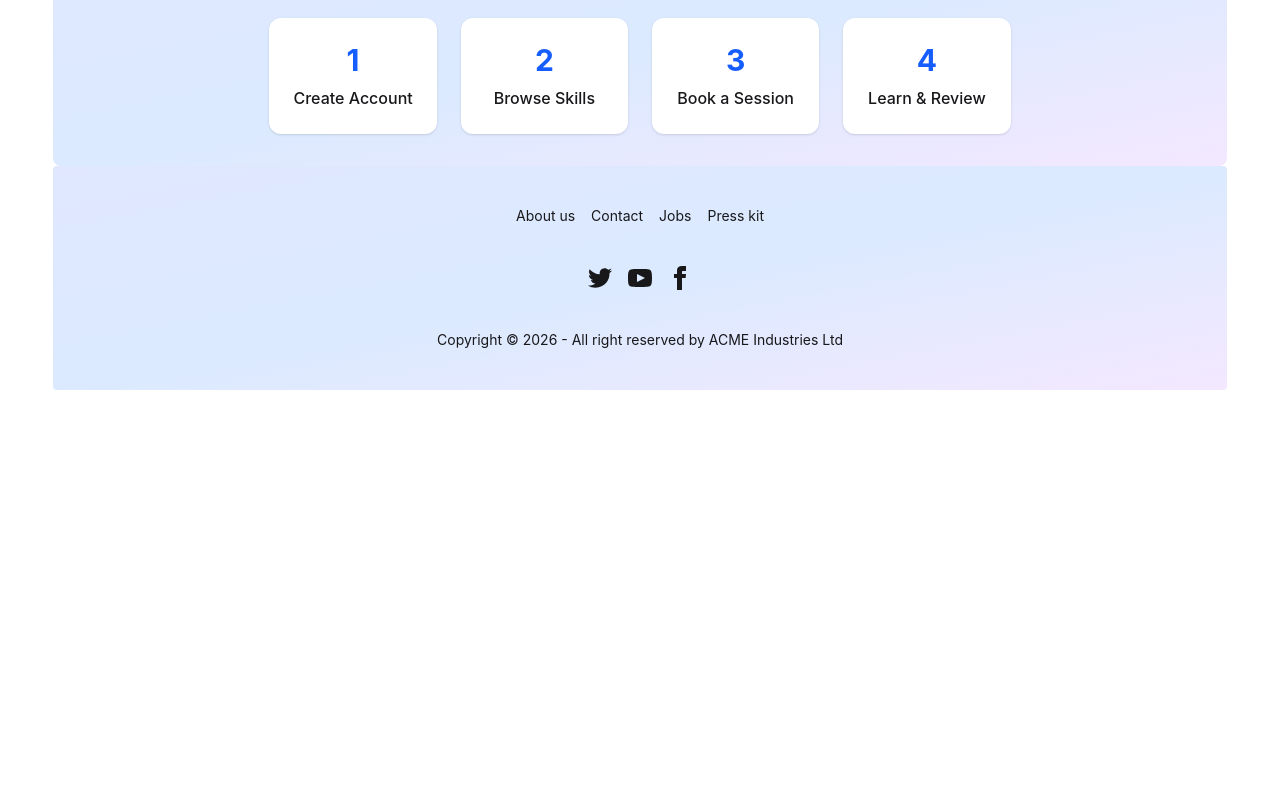
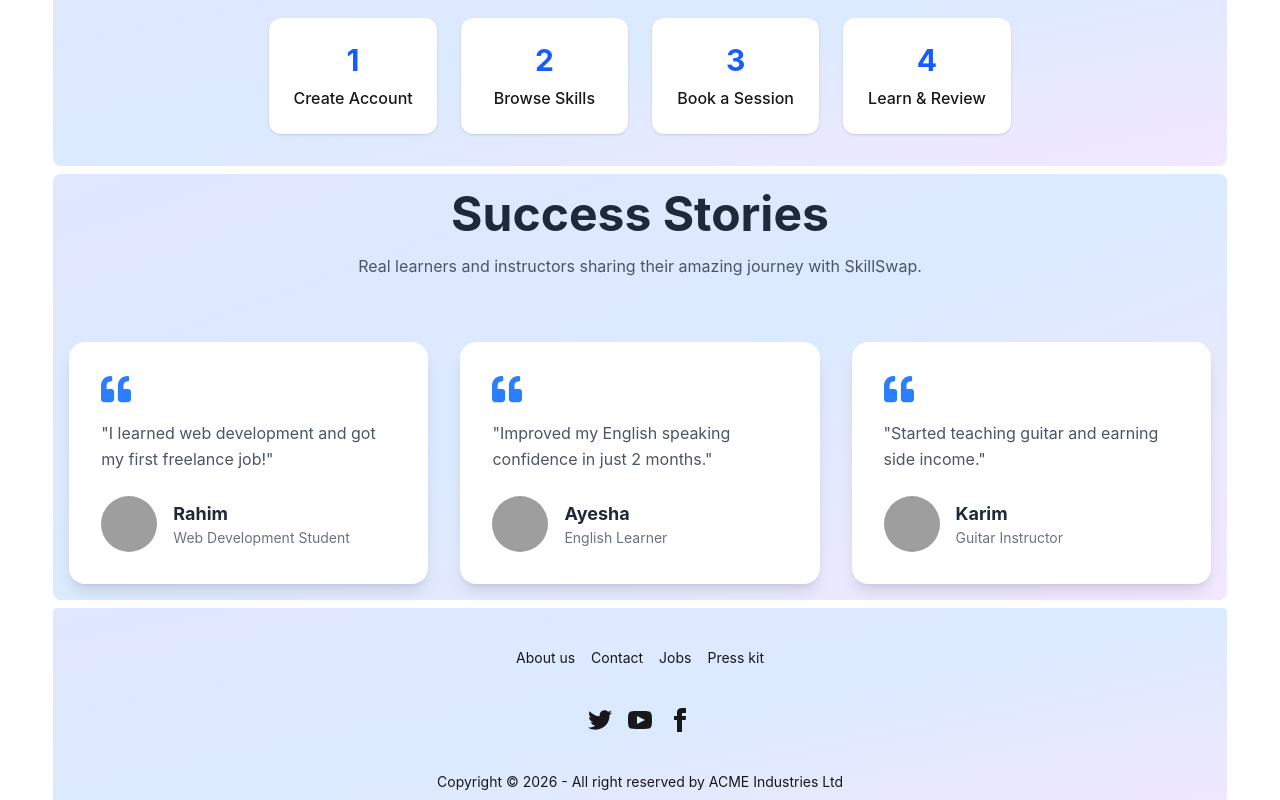
Before and after one commit to saima-231/Skill-Swap, a React (Vite) app: page / in a window 1280 px wide. Shown: the part 532-1332 px from the top of the page. Before the commit the page ends 922 px from the top, so only its background shows below. Built offline with nearby package versions, Linux system fonts and the light colour scheme; grey boxes are pictures that could not be loaded.

Commit message:
Add one more section

```diff
--- a/package.json
+++ b/package.json
@@ -14,6 +14,7 @@
     "firebase": "^12.13.0",
     "react": "^19.2.6",
     "react-dom": "^19.2.6",
+    "react-icons": "^5.6.0",
     "react-router": "^7.15.0",
     "swiper": "^12.1.4",
     "tailwindcss": "^4.3.0"
--- /dev/null
+++ b/src/Components/SuccessStories.jsx
@@ -0,0 +1,85 @@
+import React from 'react';
+import { FaQuoteLeft } from 'react-icons/fa';
+
+const SuccessStories = () => {
+
+  const stories = [
+    {
+      name: "Rahim",
+      role: "Web Development Student",
+      text: "I learned web development and got my first freelance job!",
+      image: "https://img.icons8.com/?size=100&id=nhjymmETB05X&format=png&color=000000"
+    },
+    {
+      name: "Ayesha",
+      role: "English Learner",
+      text: "Improved my English speaking confidence in just 2 months.",
+      image: "https://img.icons8.com/?size=100&id=108295&format=png&color=000000"
+    },
+    {
+      name: "Karim",
+      role: "Guitar Instructor",
+      text: "Started teaching guitar and earning side income.",
+      image: "https://img.icons8.com/?size=100&id=20751&format=png&color=000000"
+    }
+  ];
+
+  return (
+    <div className=" bg-gradient-to-br from-indigo-100 via-blue-100 to-purple-100  rounded-lg">
+
+      {/* Heading */}
+      <div className="text-center mb-12 my-2 pt-4">
+        <h2 className="text-4xl md:text-5xl font-bold text-gray-800">
+          Success Stories
+        </h2>
+
+        <p className="mt-4 text-gray-600 mx-auto">
+          Real learners and instructors sharing their amazing journey with SkillSwap.
+        </p>
+      </div>
+
+      {/* Cards */}
+      <div className="grid grid-cols-1 md:grid-cols-2 lg:grid-cols-3 gap-8 p-4 my-2">
+
+        {
+          stories.map((story, index) => (
+            <div
+              key={index}
+              className="bg-white rounded-2xl shadow-lg p-8 hover:-translate-y-2 hover:shadow-2xl transition duration-300"
+            >
+
+              <FaQuoteLeft className="text-3xl text-blue-500 mb-4" />
+
+              <p className="text-gray-600 leading-relaxed mb-6">
+                "{story.text}"
+              </p>
+
+              <div className="flex items-center gap-4">
+
+                <img
+                  src={story.image}
+                  alt={story.name}
+                  className="w-14 h-14 rounded-full object-cover"
+                />
+
+                <div>
+                  <h4 className="font-bold text-lg text-gray-800">
+                    {story.name}
+                  </h4>
+
+                  <p className="text-sm text-gray-500">
+                    {story.role}
+                  </p>
+                </div>
+
+              </div>
+            </div>
+          ))
+        }
+
+      </div>
+    </div>
+  );
+};
+
+export default SuccessStories;
--- a/src/Pages/Home.jsx
+++ b/src/Pages/Home.jsx
@@ -1,11 +1,13 @@
 import React from 'react';
 import Banner from '../Components/Banner';
 import HowWorks from '../Components/HowWorks';
+import SuccessStories from '../Components/SuccessStories';
 const Home =()=>{
 return (
     <div>
         <Banner></Banner>
         <HowWorks></HowWorks>
+        <SuccessStories></SuccessStories>
     </div>
 )
 }
```
Also changed, not shown: 1 other file (tests, documents, lock files or other folders).
